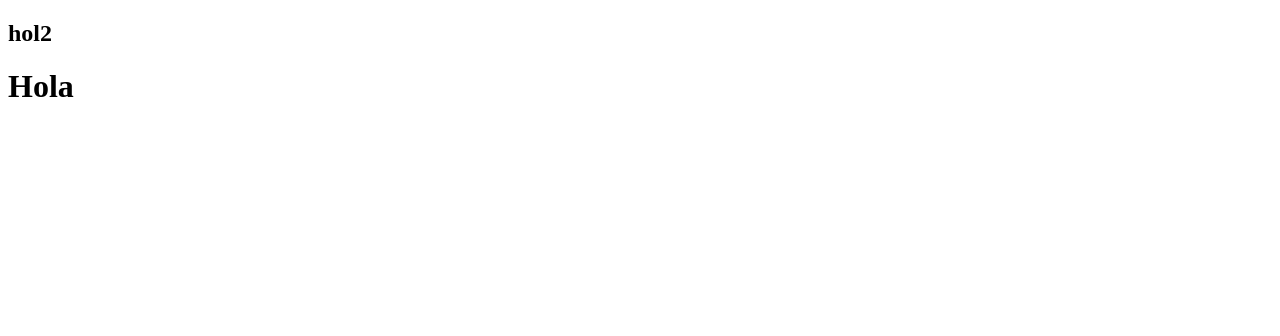
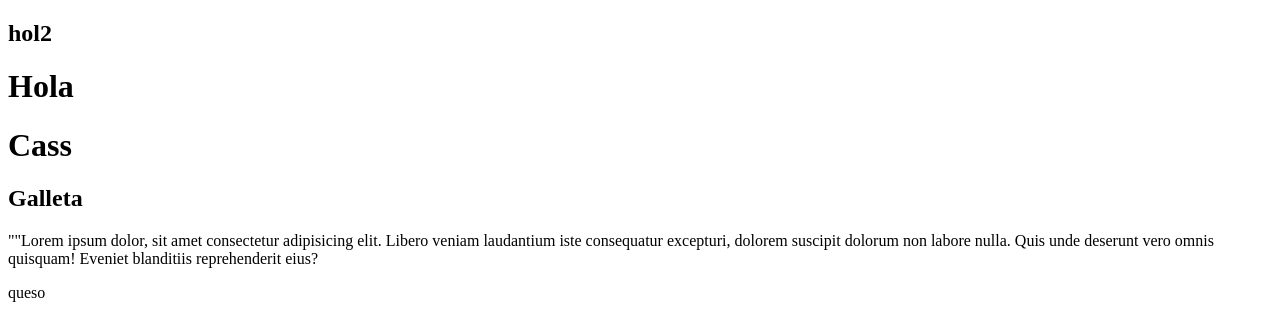
Before and after one commit to GypsyRocket/raccoon, a plain HTML site: page index.html in a window 1280 px wide. Drawn offline with Linux system fonts and the light colour scheme.

Commit message:
Estructura de página

```diff
--- a/index.html
+++ b/index.html
@@ -10,5 +10,16 @@
     <h2>hol2</h2>
     <h1>Hola</h1>
 
+    <div class="square">
+        <div class="top">
+            <h1>Cass</h1>
+            <h2>Galleta</h2>
+        </div>
+        <div class="bottom">
+            <p class="quote">""Lorem ipsum dolor, sit amet consectetur adipisicing elit. Libero veniam laudantium iste consequatur excepturi, dolorem suscipit dolorum non labore nulla. Quis unde deserunt vero omnis quisquam! Eveniet blanditiis reprehenderit eius?</p>
+            <p class="author">queso</p>
+        </div>
+    </div>
+
 </body>
 </html>
```
